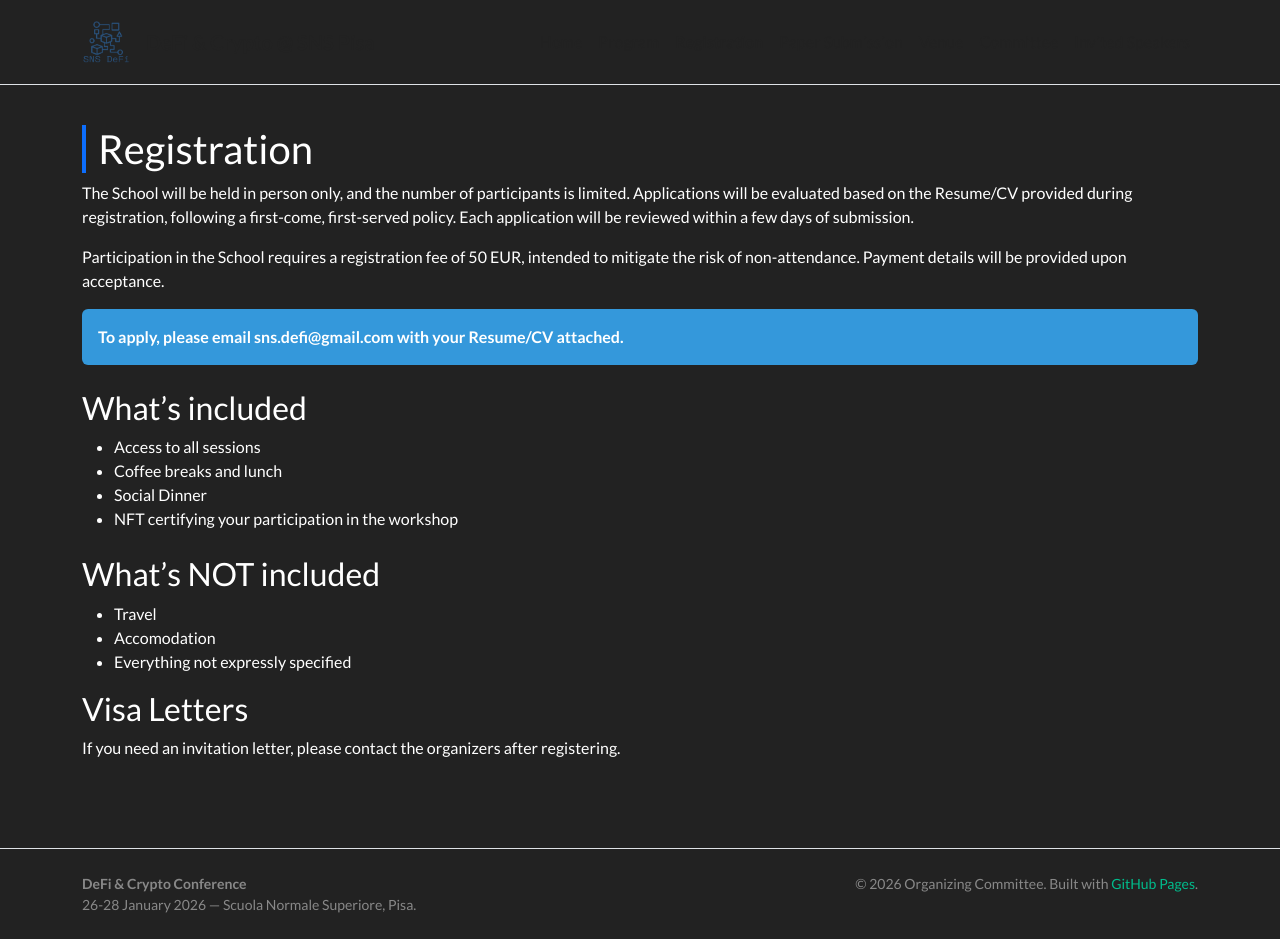
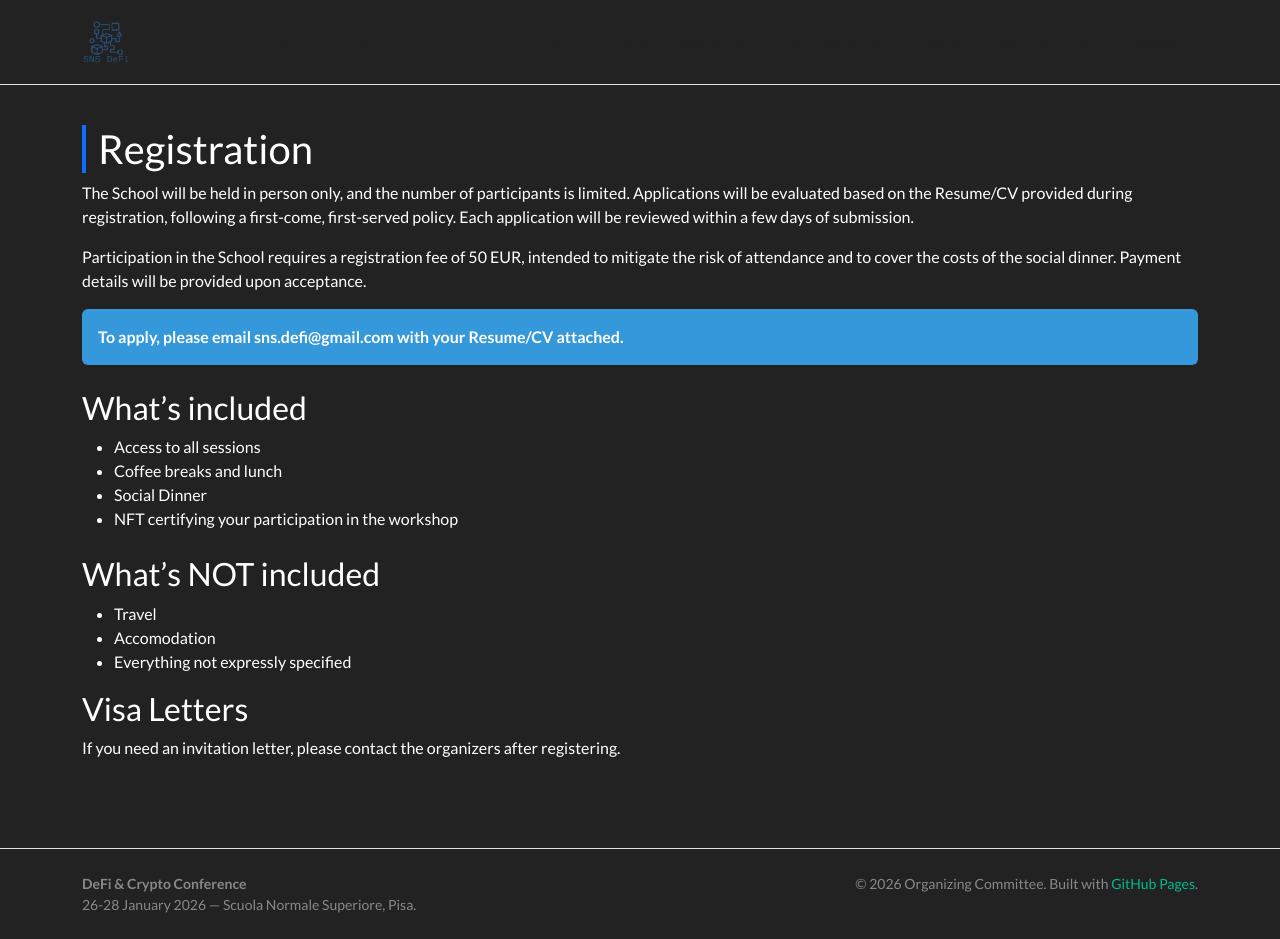
Before and after one commit to sns-defi/sns-defi.github.io, a Jekyll site: the page built from registration.md, in a window 1280 px wide and 939 px high. Built offline with Jekyll 4.4.1, drawn with Linux system fonts in a browser that asks for light colours; nearby versions of some CDN libraries.

Commit message:
Update registration.md

```diff
--- a/registration.md
+++ b/registration.md
@@ -8,7 +8,7 @@ permalink: /registration/
 <p>The School will be held in person only, and the number of participants is limited.
   Applications will be evaluated based on the Resume/CV provided during registration, following a first-come, first-served policy. Each application will be reviewed within a few days of submission.</p>
 
-<p>Participation in the School requires a registration fee of 50 EUR, intended to mitigate the risk of non-attendance. Payment details will be provided upon acceptance.</p>
+<p>Participation in the School requires a registration fee of 50 EUR, intended to mitigate the risk of attendance and to cover the costs of the social dinner. Payment details will be provided upon acceptance.</p>
 
 <div class="alert alert-info" role="alert">
   <strong>To apply, please email sns.defi@gmail.com with your Resume/CV attached.</strong>
```
